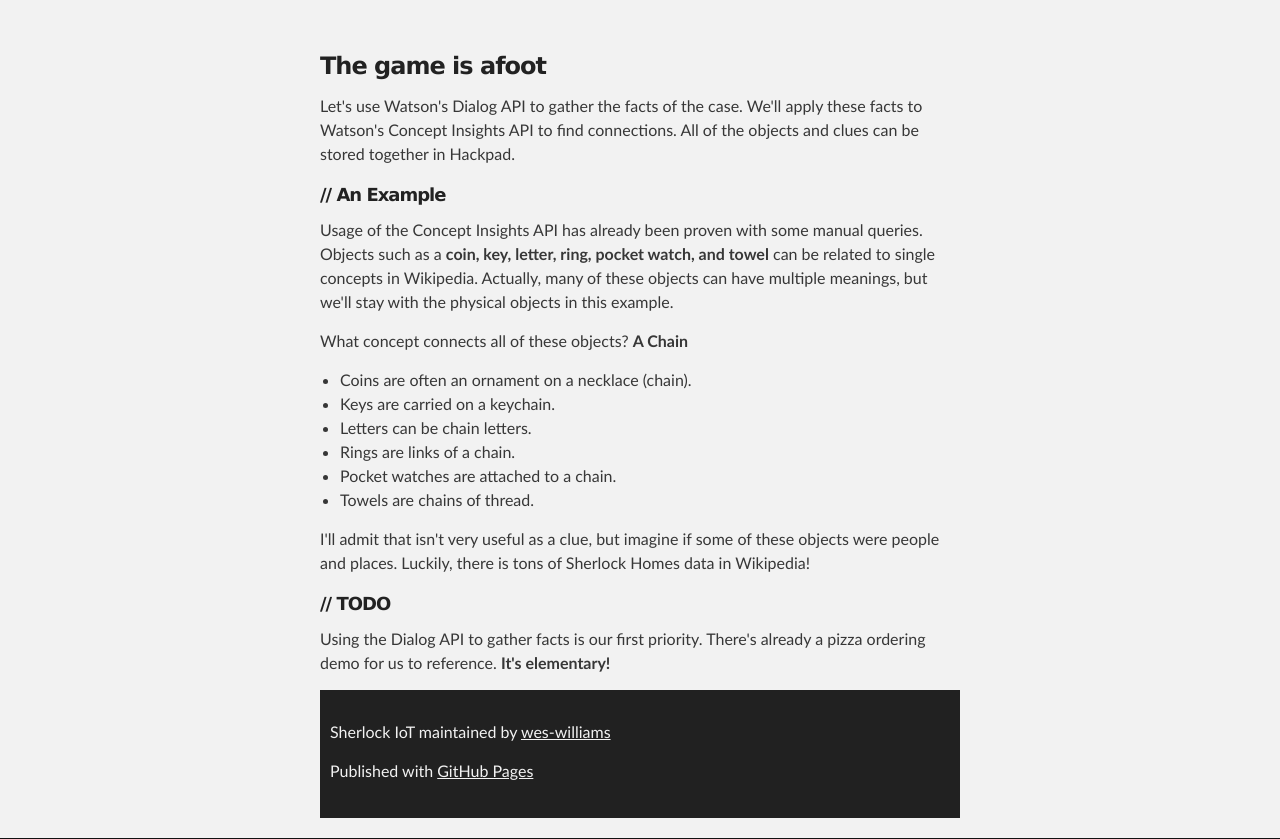
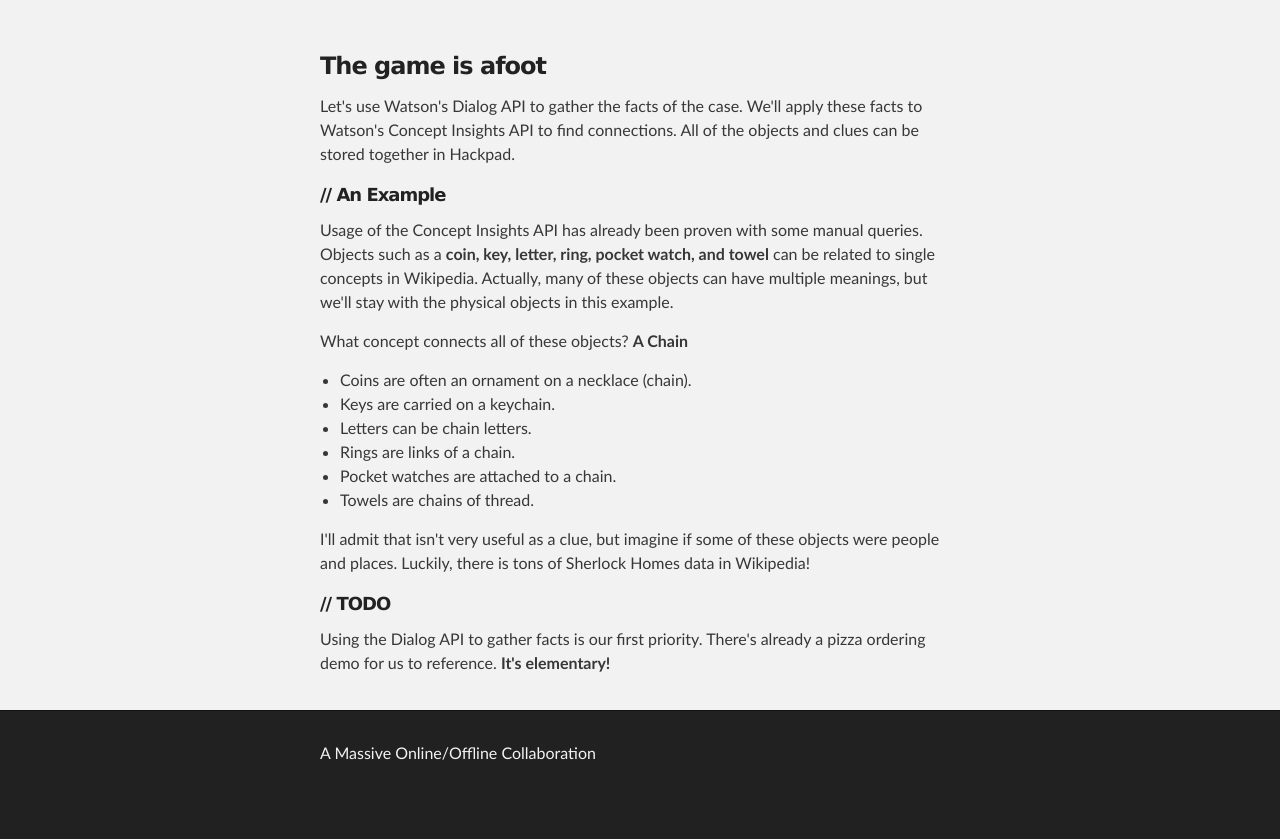
Before and after one commit to wes-williams/Sherlock-IOT, a plain HTML site: page index.html in a window 1280 px wide. Shown: the part 212-1051 px from the top of the page. After the commit the page ends 1012 px from the top, so only its background shows below. Drawn offline with Linux system fonts and the light colour scheme.

Commit message:
missing closing tags on body, reformatting, changed footer

```diff
--- a/index.html
+++ b/index.html
@@ -26,15 +26,13 @@
     <!-- MAIN CONTENT -->
     <div id="main_content_wrap" class="outer">
         <section id="main_content" class="inner">
-        <h3>
-<a id="the-game-is-afoot" class="anchor" href="#the-game-is-afoot" aria-hidden="true"><span class="octicon octicon-link"></span></a>The game is afoot</h3>
+            <h3><a id="the-game-is-afoot" class="anchor" href="#the-game-is-afoot" aria-hidden="true"><span class="octicon octicon-link"></span></a>The game is afoot</h3>
 
             <p>Let's use Watson's Dialog API to gather the facts of the case. We'll apply these facts to Watson's Concept Insights API to find connections. All of the objects and clues can be stored together in Hackpad.</p>
 
             <h5>// An Example</h5>
             <p>Usage of the Concept Insights API has already been proven with some manual queries. Objects such as a <strong>coin, key, letter, ring, pocket watch, and towel</strong> can be related to single concepts in Wikipedia. Actually, many of these objects can have multiple meanings, but we'll stay with the physical objects in this example.</p>
-          <p>What concept connects all of these objects?
-            <strong>A Chain</strong>
+            <p>What concept connects all of these objects? <strong>A Chain</strong>
                 <ul>
                     <li>Coins are often an ornament on a necklace (chain).</li>
                     <li>Keys are carried on a keychain.</li>
@@ -43,17 +41,17 @@
                     <li>Pocket watches are attached to a chain.</li>
                     <li>Towels are chains of thread.</li>
               </ul>
-
             I'll admit that isn't very useful as a clue, but imagine if some of these objects were people and places. Luckily, there is tons of Sherlock Homes data in Wikipedia!</p>
 
             <h5>// TODO</h5>
             <p>Using the Dialog API to gather facts is our first priority. There's already a pizza ordering demo for us to reference. <strong>It's elementary!</strong></p>
 
+        </section>
+    </div>
     <!-- FOOTER  -->
     <div id="footer_wrap" class="outer">
       <footer class="inner">
-        <p class="copyright">Sherlock IoT maintained by <a href="https://github.com/wes-williams">wes-williams</a></p>
-        <p>Published with <a href="https://pages.github.com">GitHub Pages</a></p>
+        <p class="copyright">A Massive Online/Offline Collaboration</p>
       </footer>
     </div>
 
```
Lines whose indentation alone changed are shown as unchanged.
